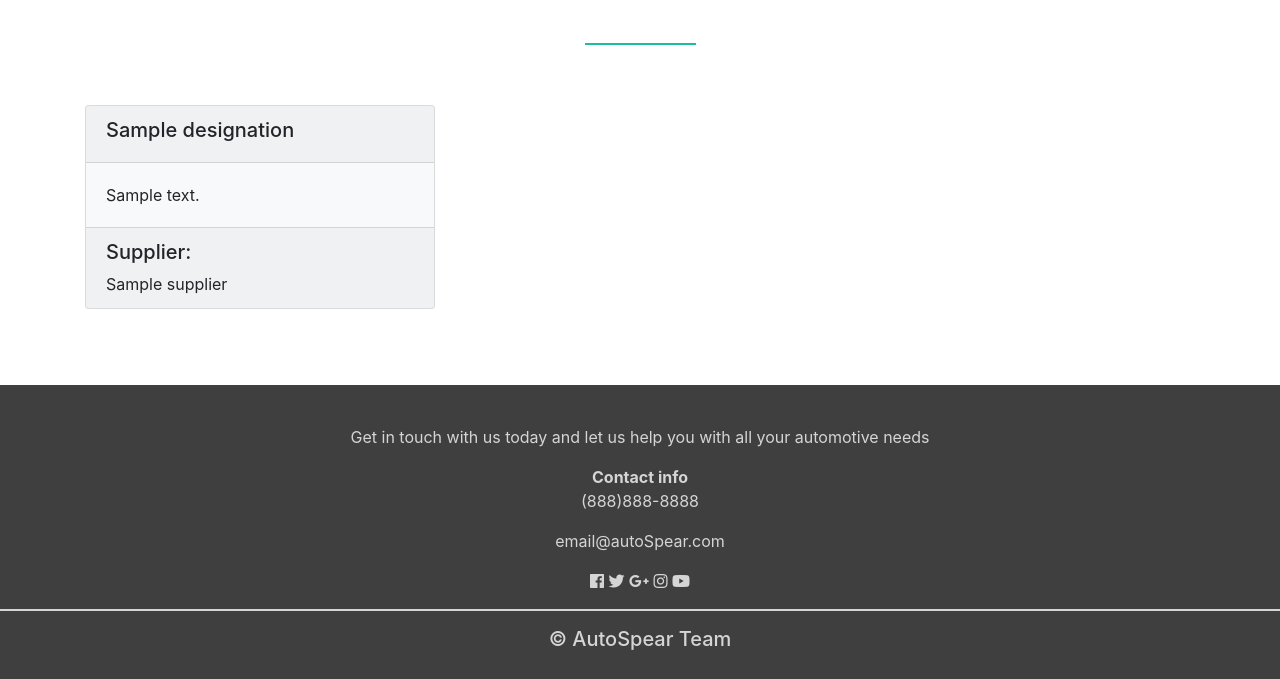
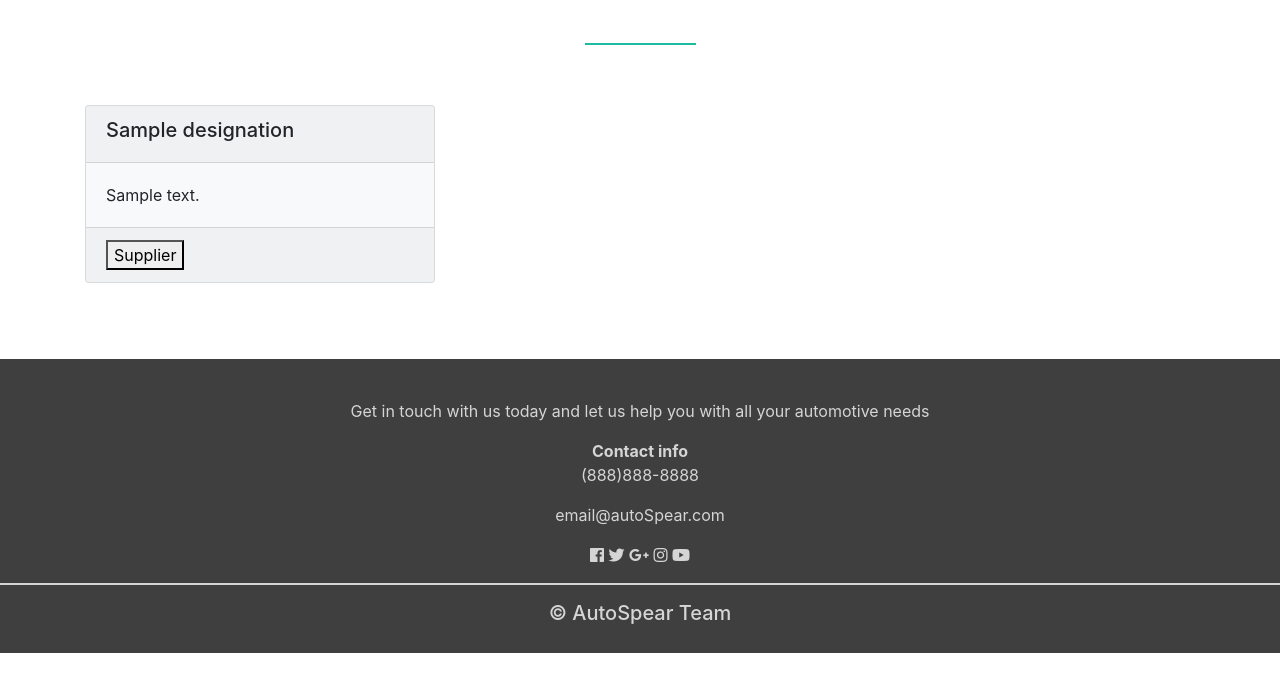
Before and after one commit to aezzahir/autoSpare, a Flask app: template web_flask/templates/index.html in a window 1280 px wide. Shown: the part 1266-1945 px from the top of the page. After the commit the page ends 1919 px from the top, so only its background shows below. Run offline with Flask 3, Linux system fonts and the light colour scheme; the template is opened without the code that fills it: most values are stand-ins (such as "Sample title", 1, 10 or a date in 2020).

```diff
--- a/web_flask/templates/index.html
+++ b/web_flask/templates/index.html
@@ -107,7 +107,12 @@
 					<div class="card bg-light mb-3">
 						<div class="card-header"><h5>{{ product.designation }}</h5></div>
 						<div class="card-body">{{ product.description }}</div>
-						<div class="card-footer"><h5>Supplier: </h5>{{ product.supplier.name }}</div>
+						<div class="card-footer">
+							<button data-toggle="collapse" data-target="#demo{{ loop.index }}">Supplier</button>
+							<div id="demo{{ loop.index }}" class="collapse">
+								{{ product.supplier.name }}: {{ product.supplier.address }}
+							</div>
+						</div>
 					</div>
 				</div>
 				{% if loop.index % 3 == 0 %}
@@ -116,6 +121,7 @@
 			{% endfor %}
 		</div>
 	</div>
+
 
 
 	<!--- Start contact Section -->
```
